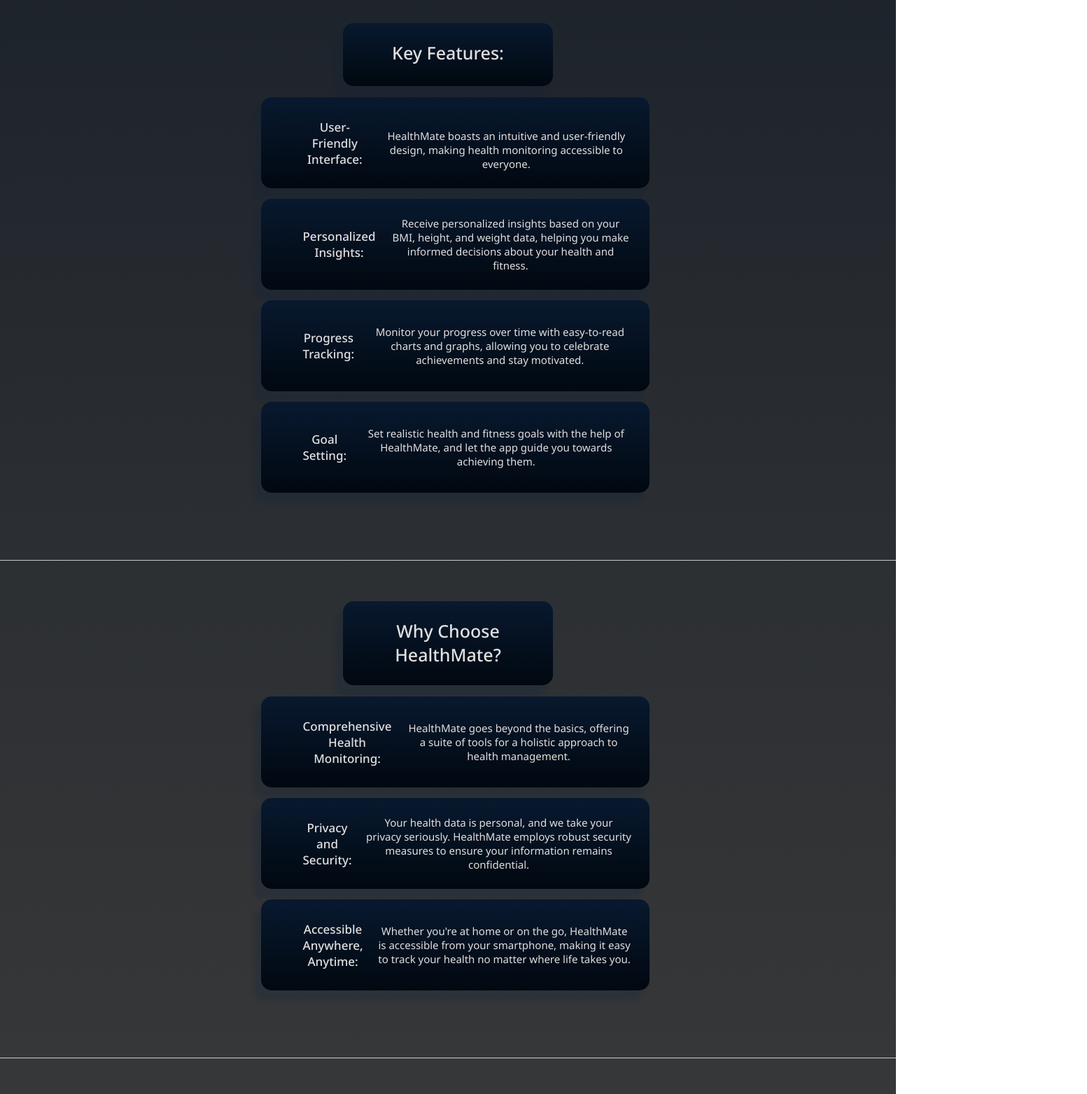
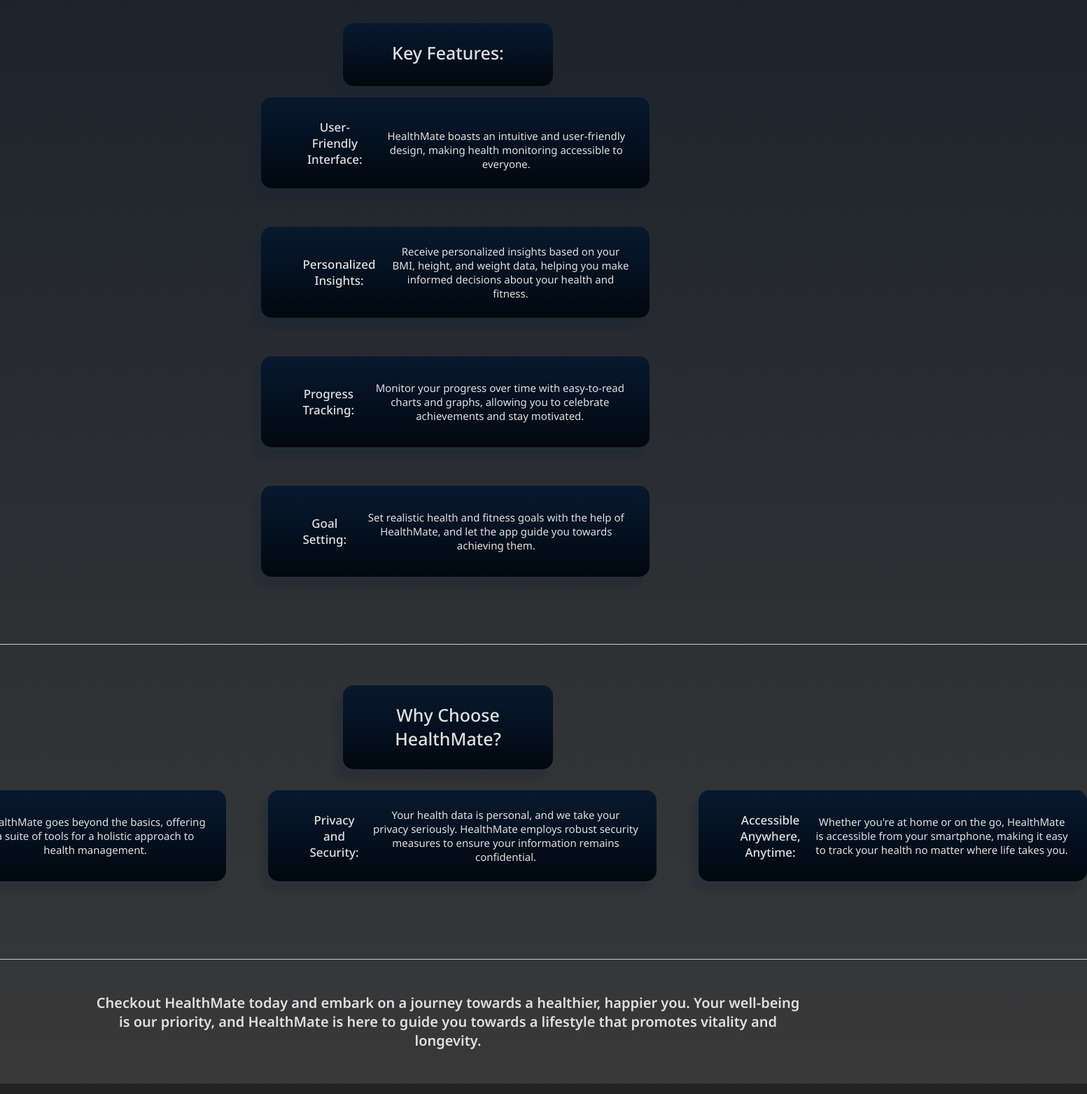
Before and after one commit to Cayden-145/HealthMate, a React (Create React App) app: page / in a window 1280 px wide. Shown: the part 1620-3183 px from the top of the page at 70% size, 1553 px wide, since content can reach past the window. Built offline with nearby package versions, Linux system fonts and the light colour scheme; no server answers; the HTML template or start-up script is replaced by a standard one; a web font is replaced by a local one.

Commit message:
[frontend]: Addressed issues with home page sizing on smaller screens.

```diff
--- a/src/components/Footer/style.css
+++ b/src/components/Footer/style.css
@@ -2,7 +2,7 @@
     background-color: #232323;
     color: white;
     width: 100%;
-    height: 12vh;
+    height: 16svh;
     display: flex;
     align-items: center;
     justify-content: space-between;
--- a/src/pages/Home/home.css
+++ b/src/pages/Home/home.css
@@ -13,6 +13,8 @@
     margin-top: 3vh;
     color: var(--text-color);
 }
+
+/* Container Styles */
 
 .bio__paragraph-container,
 .offer__paragraph-container,
@@ -39,23 +41,8 @@
     align-items: center;
 }
 
-.bio__paragraph {
-    padding: 0;
-    margin: 0;
-    color: var(--text-color);
-}
-
-.bio__paragraph-title {
-    font-size: 25px;
-    font-weight: 600;
-    color: var(--text-color);
-}
-
-.offer__paragraph-container {
-    margin-top: 30px;
-    margin-right: 30px;
-    width: 410px;
-    height: 230px;
+.total-container-list {
+    display: grid;
 }
 
 .offer__title-container,
@@ -72,6 +59,29 @@
 
 .offer__title-container-last {
     height: 70px;
+}
+
+/* Introduction */
+
+.bio__paragraph {
+    padding: 0;
+    margin: 0;
+    color: var(--text-color);
+}
+
+.bio__paragraph-title {
+    font-size: 25px;
+    font-weight: 600;
+    color: var(--text-color);
+}
+
+/* What we offer */
+
+.offer__paragraph-container {
+    margin-top: 30px;
+    margin-right: 30px;
+    width: 410px;
+    height: 230px;
 }
 
 
@@ -144,10 +154,21 @@
     color: var(--text-color);
 }
 
-.bio__paragraph-list {
+.bio__paragraph-list,
+.bio__paragraph-list__choosing {
+    color: var(--text-color);
+    list-style: none;
+    display: grid;
+    grid-template-rows: repeat(2, auto);
+    grid-template-columns: repeat(2, auto);
+    gap: 40px;
+    align-content: center;
+    text-align: center;
+}
+
+.bio__paragraph-list__choosing {
     display: flex;
-    flex-direction: row;
-    color: var(--text-color);
+    margin-top: 30px;
 }
 
 .bio__list,
--- a/src/pages/Home/home.tsx
+++ b/src/pages/Home/home.tsx
@@ -89,7 +89,7 @@
                     </p>
                 </div>
 
-                <div className={"total-container"}>
+                <div className={"total-container-list"}>
                     <ul className={"bio__paragraph-list"}>
                         <li className={"bio__list"}>
                             <span className={"bio__list-title"}>
@@ -145,7 +145,7 @@
                     </p>
                 </div>
 
-                <ul className={"bio__paragraph-list"}>
+                <ul className={"bio__paragraph-list__choosing"}>
                     <li className={"bio__list"}>
                         <span className={"bio__list-title"}>
                             Comprehensive Health Monitoring:
```
Also changed, not shown: 1 other file (tests, documents, lock files or other folders).
